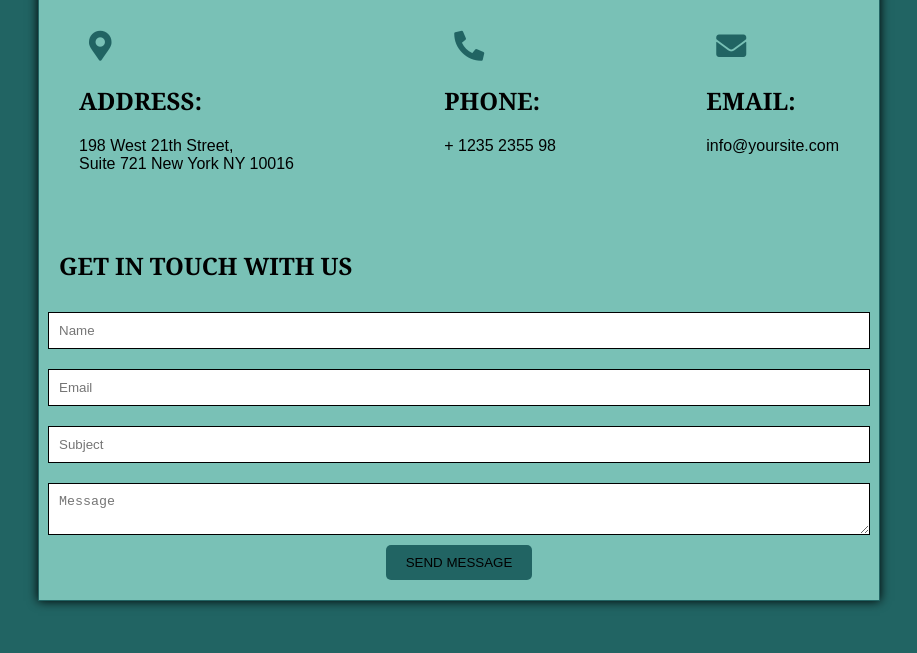
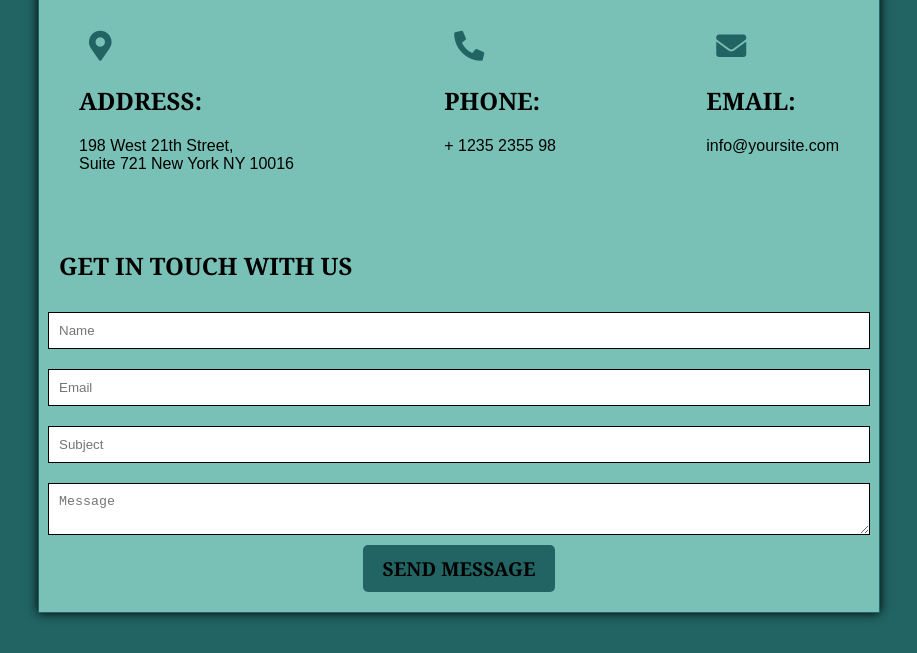
Before and after one commit to adeenap01/Contact-form, a plain HTML site: page contact form.html in a window 1280 px wide. Shown: the part 147-800 px from the top of the page, without its empty margins (181-1098 px from the left). Drawn offline with Linux system fonts and the light colour scheme.

Commit message:
Updated Successfully

```diff
--- a/style.css
+++ b/style.css
@@ -57,6 +57,9 @@ button[type="submit"] {
     border: none;
     border-radius: 5px;
     cursor: pointer;
+    font-family: Cambria, Cochin, Georgia, Times, 'Times New Roman', serif;
+    font-size: larger;
+    font-weight: bold;
 }
 
 button[type="submit"]:hover {
```
